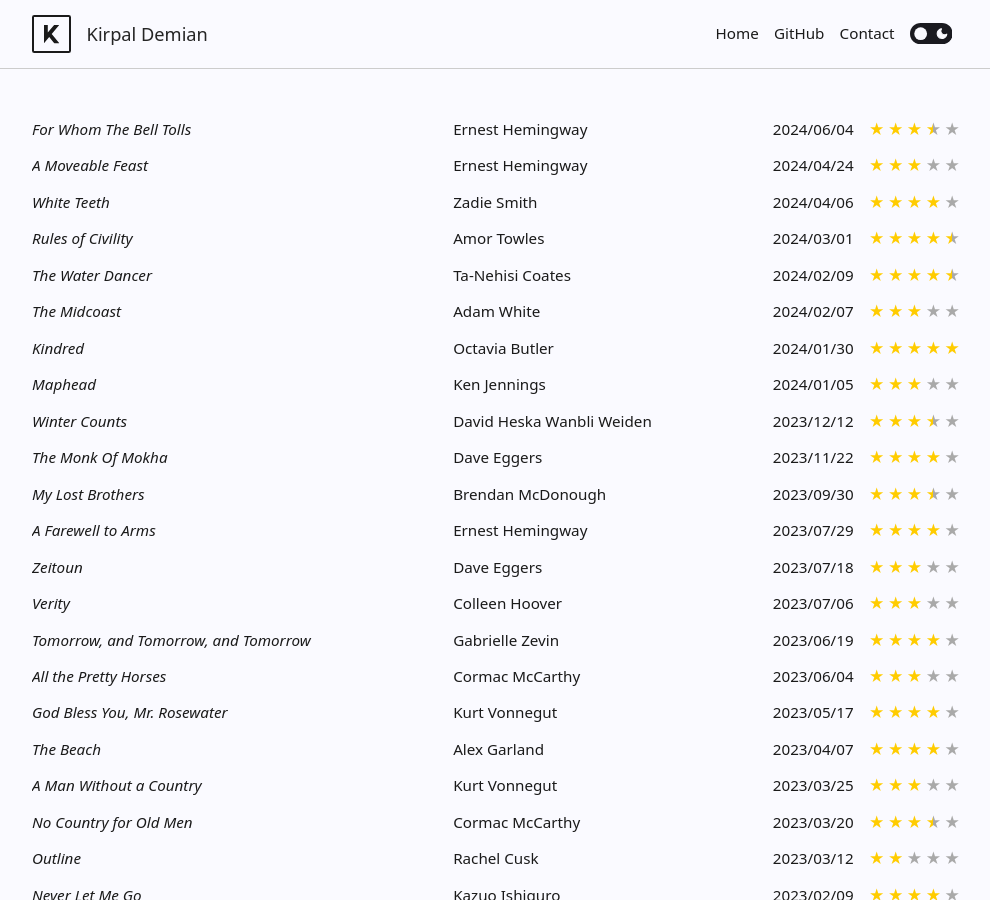
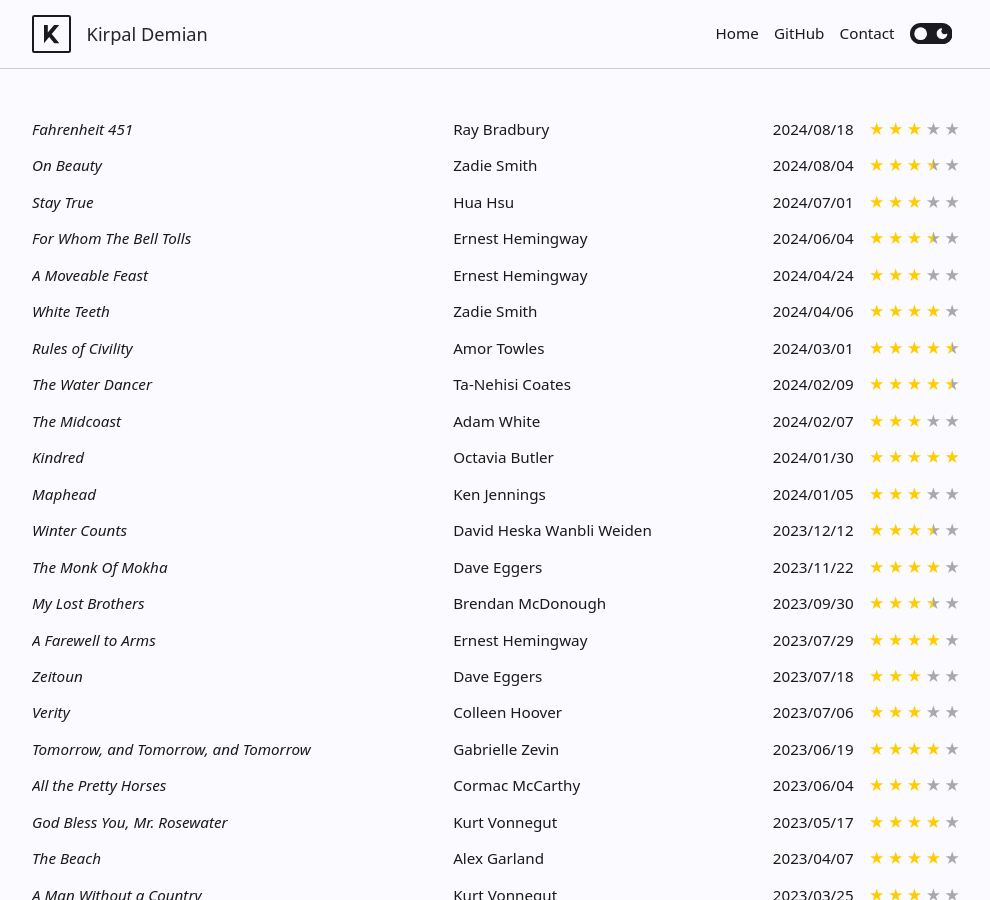
Before and after one commit to Kirpal/kirpal, a Jekyll site: the page built from reading.html, in a window 1280 px wide and 900 px high. Shown: the whole window, without its empty margins (144-1134 px from the left). Built offline with Jekyll 4.4.1, drawn with Linux system fonts in a browser that asks for light colours.

Commit message:
Update reading.yml

```diff
--- a/_data/reading.yml
+++ b/_data/reading.yml
@@ -1,3 +1,27 @@
+- title: 'Fahrenheit 451'
+  author: Ray Bradbury
+  isbn: 9780743247221
+  status: read
+  date_started:
+  date_finished: 2024/08/18
+  rating: 3
+
+- title: 'On Beauty'
+  author: Zadie Smith
+  isbn: 9780143037743
+  status: read
+  date_started:
+  date_finished: 2024/08/04
+  rating: 3.5
+
+- title: 'Stay True'
+  author: Hua Hsu
+  isbn: 9780593315200
+  status: read
+  date_started: 2024/06/25
+  date_finished: 2024/07/01
+  rating: 3
+
 - title: 'For Whom The Bell Tolls'
   author: Ernest Hemingway
   isbn: 9780099908609
```
